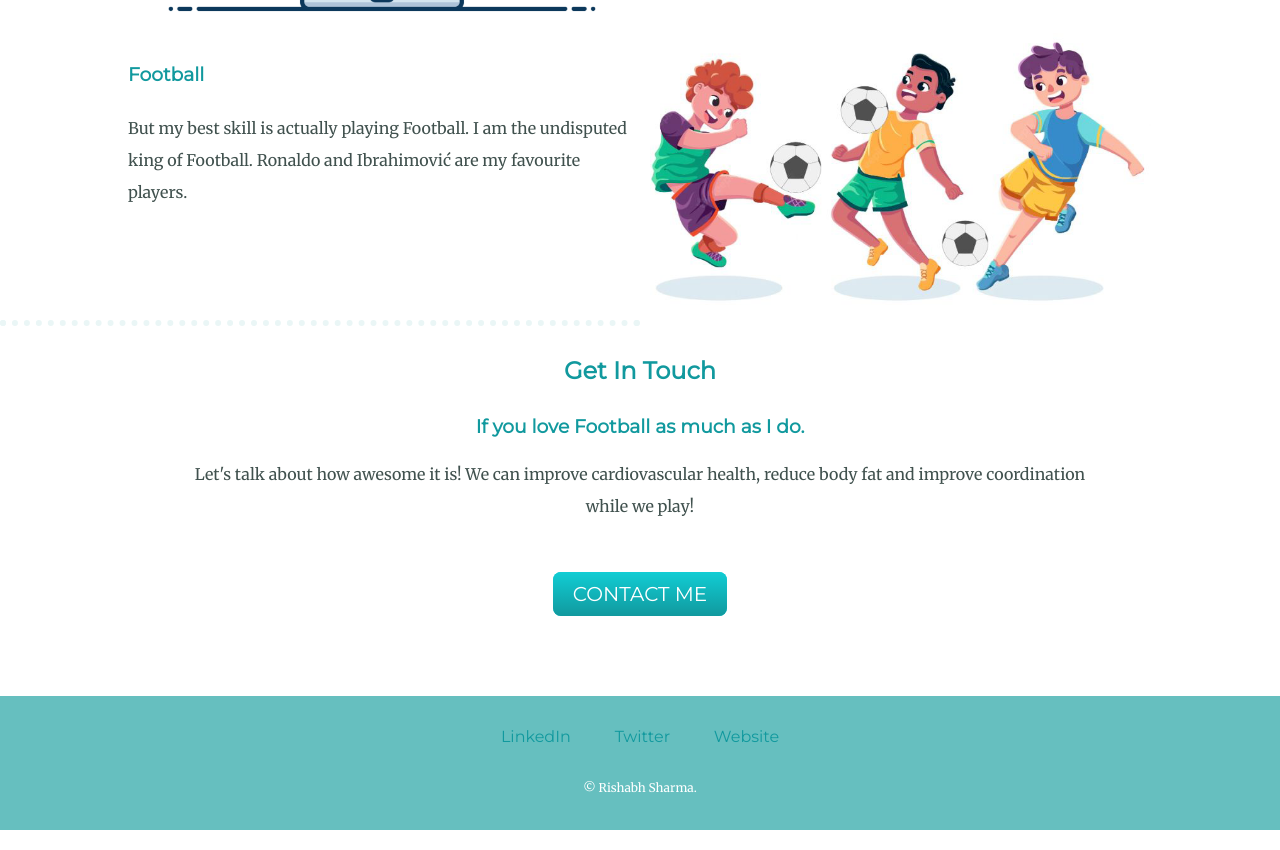
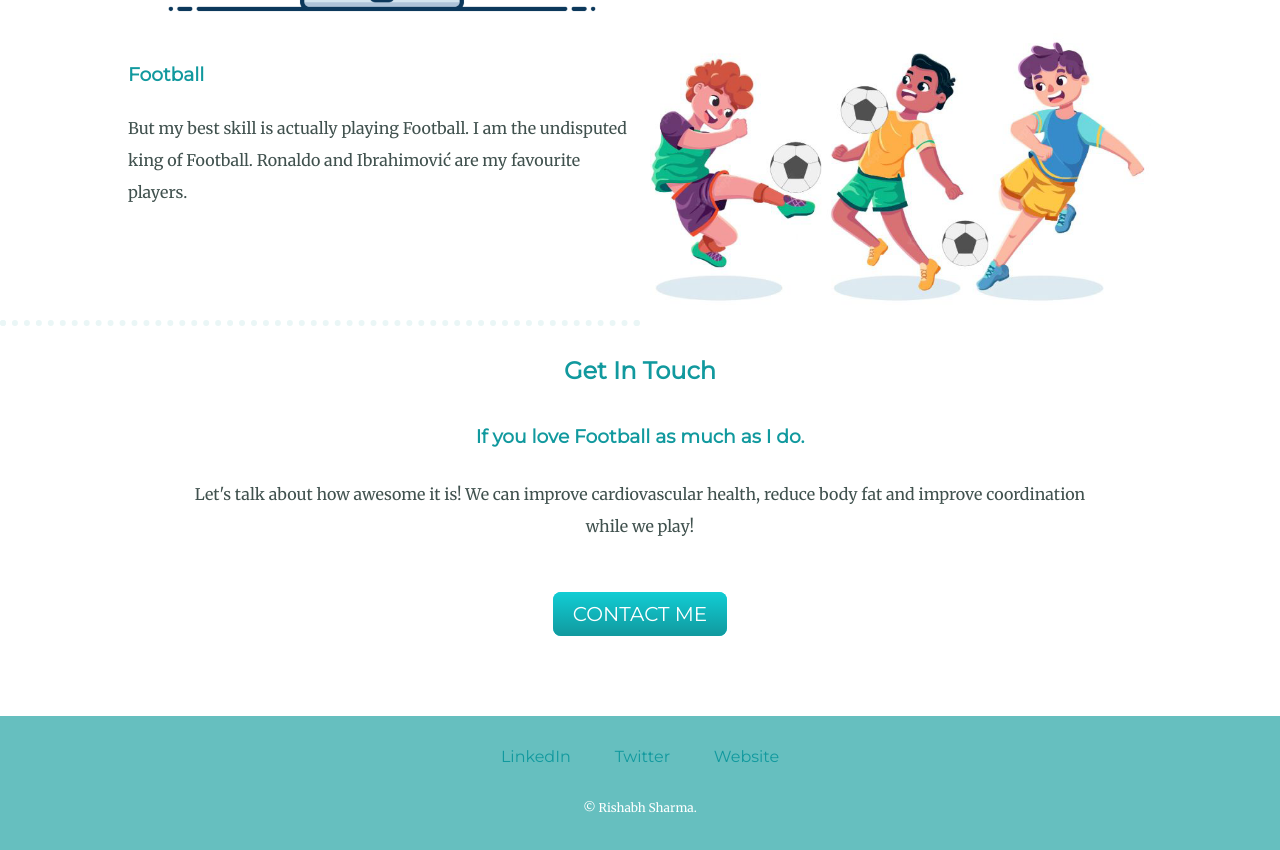
Before and after one commit to rishabh379/site, a plain HTML site: page index.html in a window 1280 px wide. Shown: the part 1385-2235 px from the top of the page. Drawn offline with Linux system fonts and the light colour scheme.

Commit message:
Adding css to class football

```diff
--- a/css/style.css
+++ b/css/style.css
@@ -161,3 +161,7 @@ span {
 .intro {
     width: 80%;
 }
+
+.football_love {
+    padding: 10px;
+}
```
